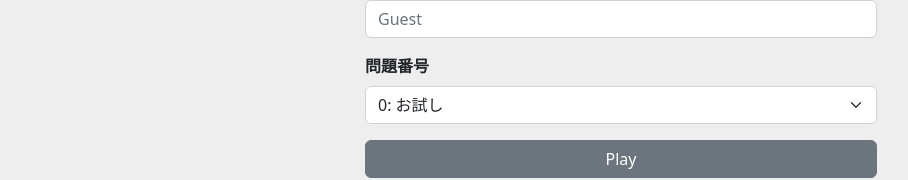
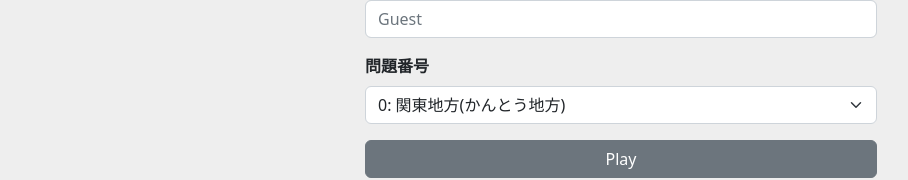
Before and after one commit to ut-code/typing-game, a React (Vite) app in the folder frontend/: page / in a window 1280 px wide. Shown: the part 196-376 px from the top of the page, without its empty margins (19-927 px from the left). Built offline with nearby package versions, Linux system fonts and the light colour scheme.

Commit message:
0番を関東地方の問題に変更
1行のみチェンジ

```diff
--- a/frontend/src/pages/Home.tsx
+++ b/frontend/src/pages/Home.tsx
@@ -42,7 +42,7 @@ export default function Home() {
                   setQnumber(e.target.value);
                 }}
               >
-                <option>0: お試し</option>
+                <option>0: 関東地方(かんとう地方)</option>
                 <option>1: マックのメニュー</option>
                 <option>2: 日本食</option>
                 <option>3: 惑星名</option>
```
